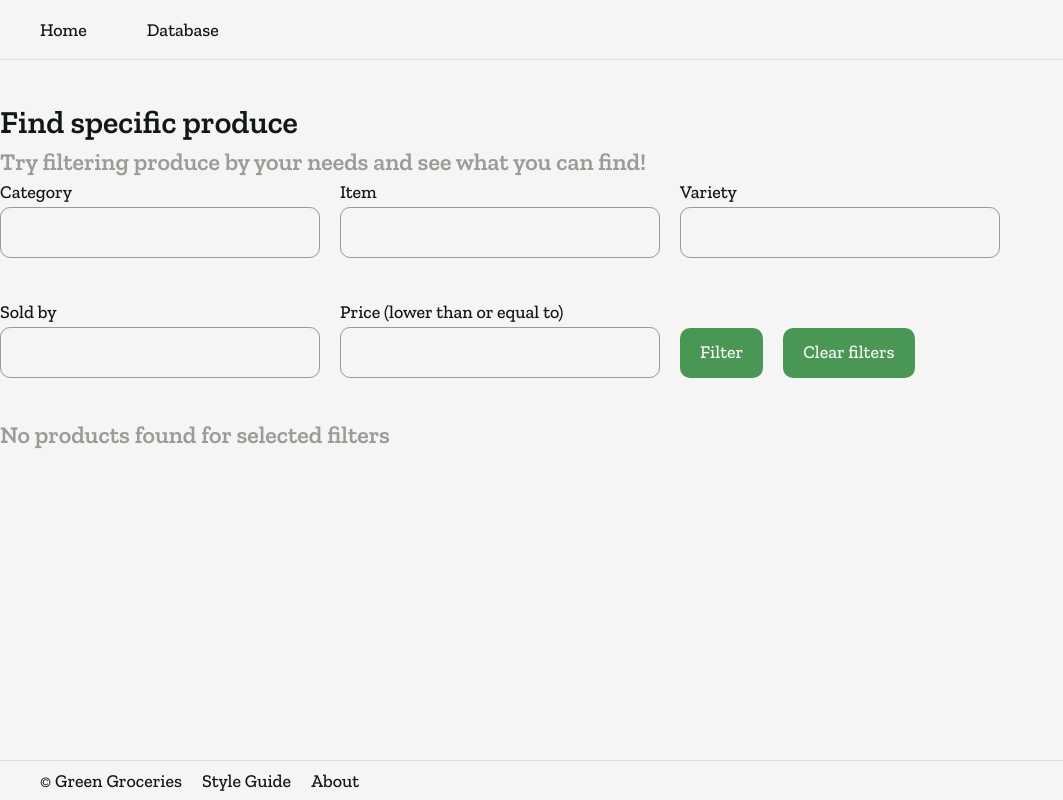
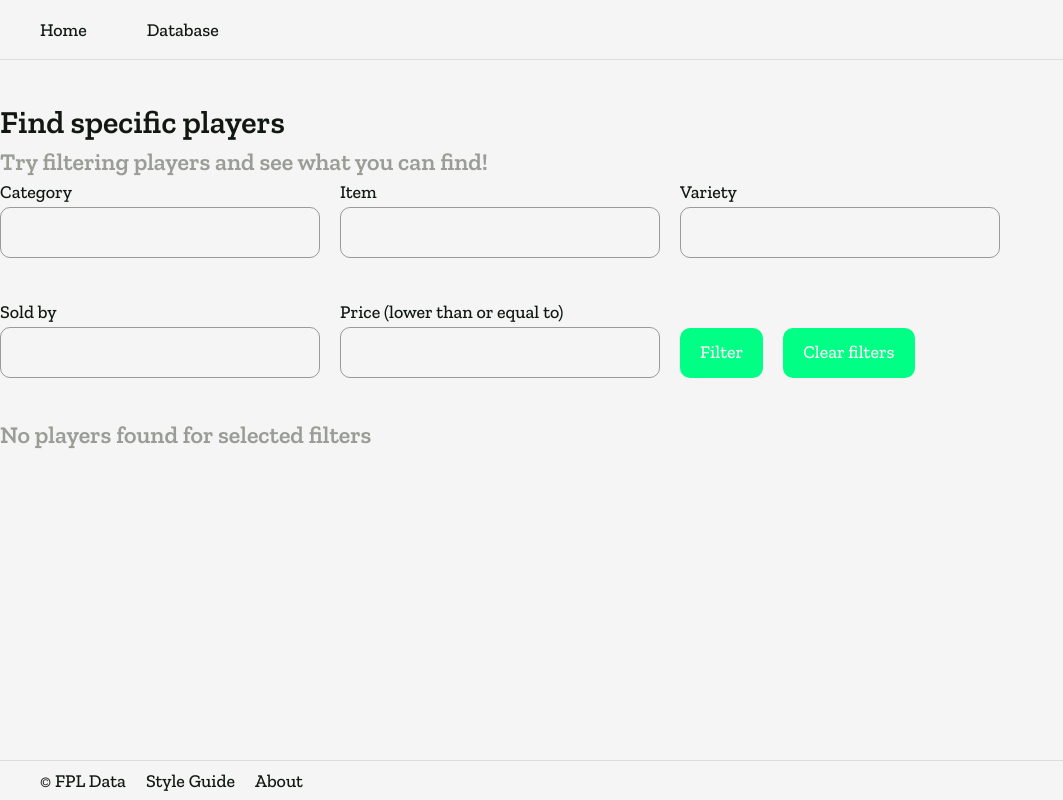
Before and after one commit to MakkerW/DSFantasyProject, a Flask app: page /produce in a window 1280 px wide. Shown: the whole page, without its empty margins (0-1063 px from the left). Run offline with Flask 2, Linux system fonts and the light colour scheme; lists and menus that the app fills with data are empty; parts of the project's set-up code (start-up, migrations or seed data) failed here and were passed over.

Commit message:
Crazy UI

```diff
--- a/GreenGroceries/GreenGroceries/GreenGroceries/static/css/forms.css
+++ b/GreenGroceries/GreenGroceries/GreenGroceries/static/css/forms.css
@@ -39,7 +39,7 @@ select::after {
 }
 
 input[disabled], select[disabled] {
-    background-color: var(--gray-light);
+    background-color: var(--blue-light);
 }
 
 .form--row {
--- a/GreenGroceries/GreenGroceries/GreenGroceries/static/css/globals.css
+++ b/GreenGroceries/GreenGroceries/GreenGroceries/static/css/globals.css
@@ -63,7 +63,7 @@ a, a:visited, a:focus, a:active {
 .btn span {
     display: flex;
     gap: var(--margin-sm);
-    color: var(--white);
+    color: var(--black);
     align-items: center;
 }
 
--- a/GreenGroceries/GreenGroceries/GreenGroceries/static/css/home.css
+++ b/GreenGroceries/GreenGroceries/GreenGroceries/static/css/home.css
@@ -1,6 +1,7 @@
-.home {
+body {
     margin-top: var(--margin-lg);
     margin-bottom: 500px;
+    background: linear-gradient(to bottom, rgb(115, 201, 230), white);
 }
 
 .home__hero {
--- a/GreenGroceries/GreenGroceries/GreenGroceries/static/css/variables.css
+++ b/GreenGroceries/GreenGroceries/GreenGroceries/static/css/variables.css
@@ -9,11 +9,11 @@
     --gray-light: rgba(17, 24, 8, .1);
     --white: #F5F5F5;
 
-    --green: #4A9655;
+    --green: #00ff85;
     --red: #CB1C01;
     --copper: #B37E42;
 
-    --green-dark: #366D3F;
+    --blue-light: #64c4dc;
     --copper-dark: #77542C;
 
     --filter-green: invert(47%) sepia(27%) saturate(776%) hue-rotate(77deg) brightness(102%) contrast(88%);
--- a/GreenGroceries/GreenGroceries/GreenGroceries/templates/components/footer.html
+++ b/GreenGroceries/GreenGroceries/GreenGroceries/templates/components/footer.html
@@ -1,6 +1,6 @@
 <footer>
     <div>
-        <span>© Green Groceries</span>
+        <span>© FPL Data</span>
         <a href="{{ url_for('Login.style_guide') }}">Style Guide</a>
         <a href="{{ url_for('Login.about') }}">About</a>
     </div>
--- a/GreenGroceries/GreenGroceries/GreenGroceries/templates/pages/produce.html
+++ b/GreenGroceries/GreenGroceries/GreenGroceries/templates/pages/produce.html
@@ -10,9 +10,9 @@
 {% endblock %}
 
 {% block content %}
-    <h2>Find specific produce</h2>
+    <h2>Find specific players</h2>
     <h3 class="text--gray">
-        Try filtering produce by your needs and see what you can find!
+        Try filtering players and see what you can find!
     </h3>
     {{ filter_produce_form(form=form) }}
     <div class="produce">
@@ -22,7 +22,7 @@
             {% endfor %}
         {% else %}
             <h3 class="text--gray">
-                No products found for selected filters
+                No players found for selected filters
             </h3>
         {% endif %}
     </div>
```
